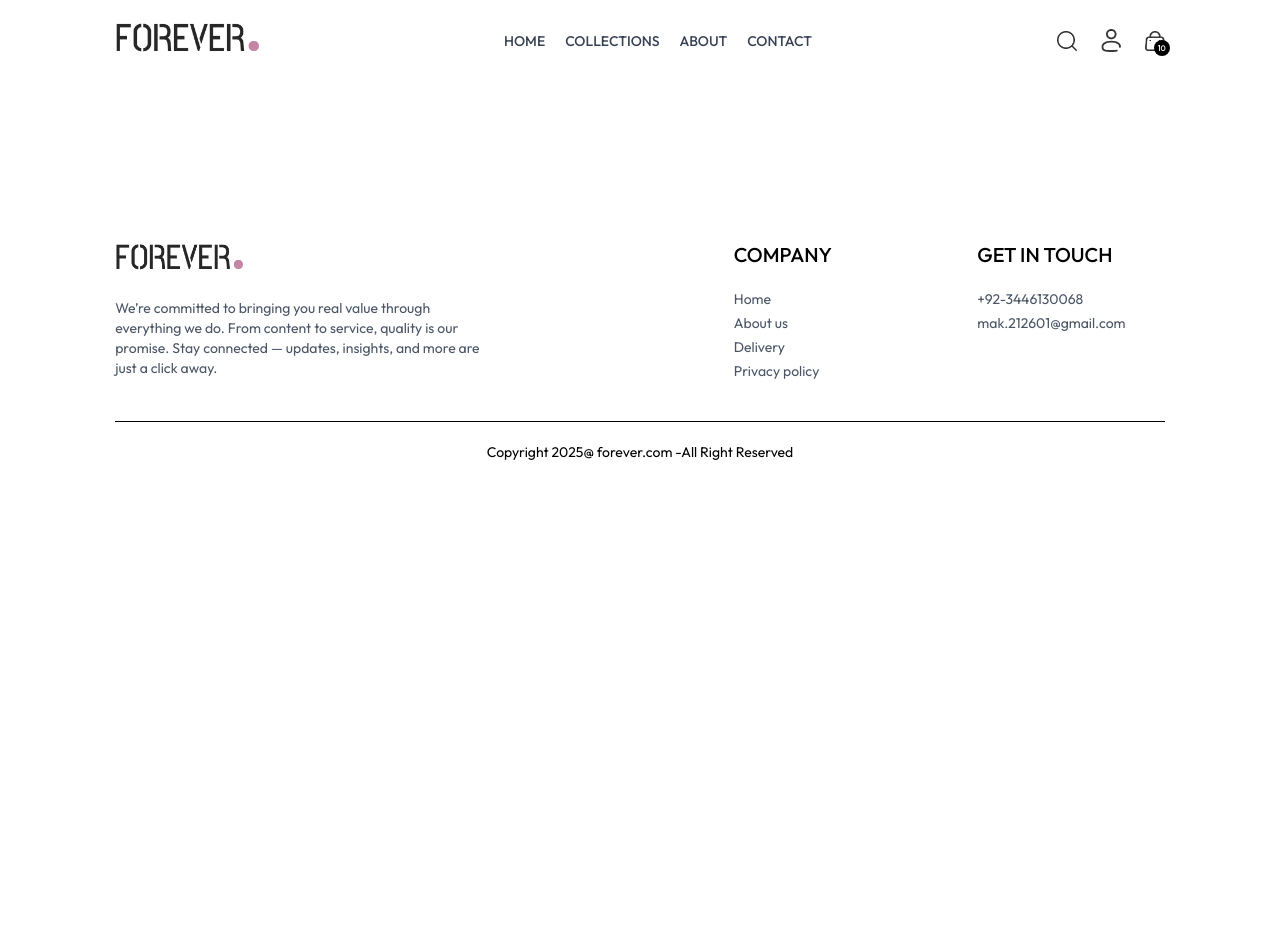
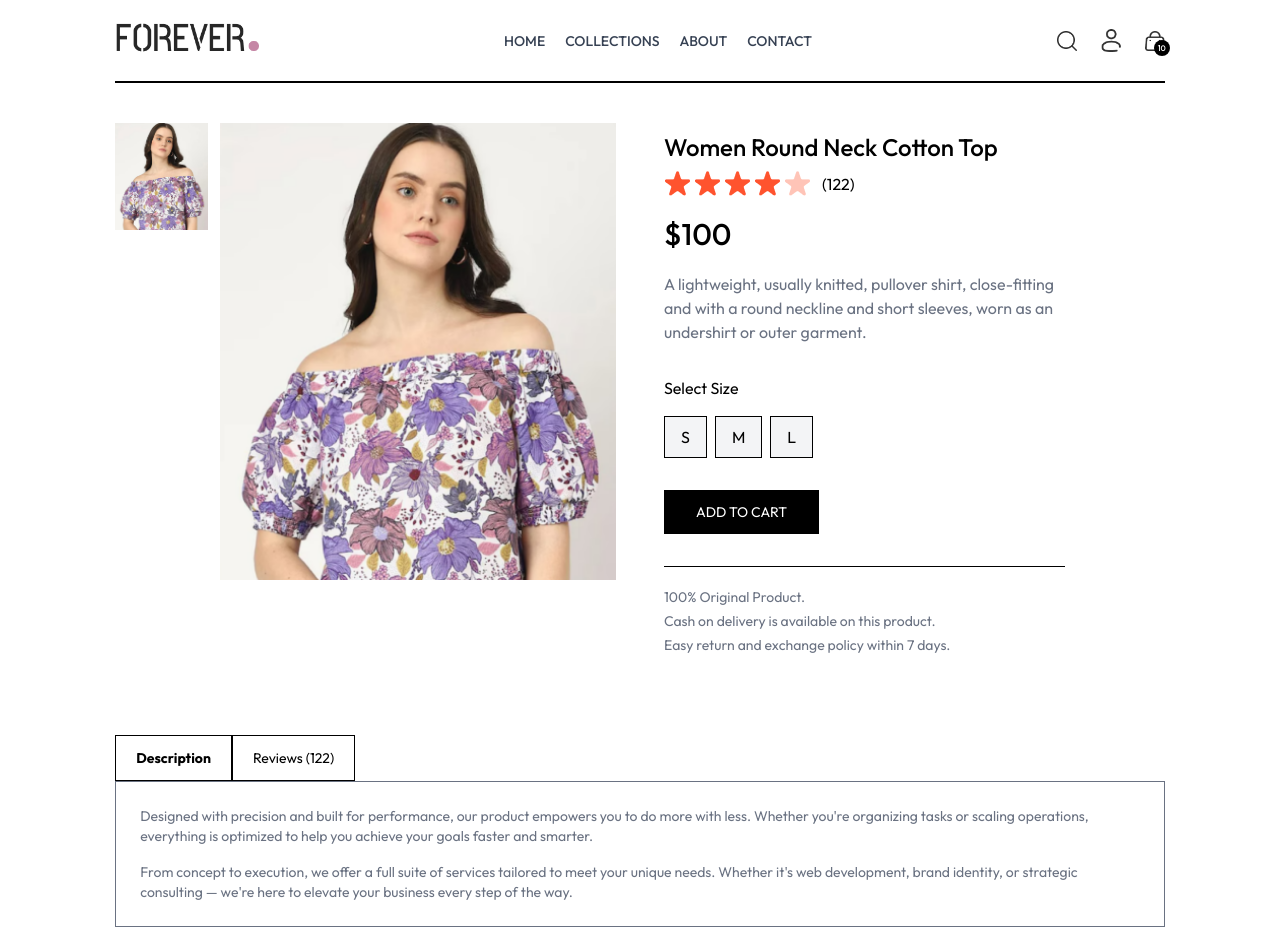
Before and after one commit to Mahmedk77/e-commerce-store, a React (Vite) app: page /product/aaaaa in a window 1280 px wide. Shown: the top 952 px of the page. Before the commit the page ends 800 px from the top, so only its background shows below. Built offline with nearby package versions, Linux system fonts and the light colour scheme.

Commit message:
updated commit

```diff
--- a/package.json
+++ b/package.json
@@ -13,6 +13,7 @@
     "@tailwindcss/vite": "^4.1.11",
     "react": "^19.1.0",
     "react-dom": "^19.1.0",
+    "react-hot-toast": "^2.5.2",
     "react-router": "^7.6.3",
     "react-router-dom": "^7.6.3",
     "tailwindcss": "^4.1.11"
--- a/src/App.css
+++ b/src/App.css
@@ -17,6 +17,10 @@
   font-style: normal;
 }
 
+::-webkit-scrollbar{
+    display: none;
+}
+
 @media(max-width:640px){
     a.active {
         color: white;
--- a/src/App.jsx
+++ b/src/App.jsx
@@ -3,13 +3,14 @@
          Home, Login, Orders, PlaceOrders,
          Product } from './pages/index.js'
 import { Footer, Navbar, Search } from './components'
+import toast, { Toaster } from 'react-hot-toast';
 
 function App() {
 
 
   return (
   <div className='px-4 sm:px-[5vm] md:px-[7vw] lg:px-[9vw]'>
-
+  <Toaster position='bottom-right' />
   <Navbar/>
   <Search />
   <Routes>
--- /dev/null
+++ b/src/components/RelatedProducts.jsx
@@ -0,0 +1,44 @@
+import { useContext, useEffect, useState } from "react"
+import { ShopContext } from "../context/ShopContext"
+import Title from "./Title";
+import ProductsItem from "./ProductsItem";
+
+
+const RelatedProducts = ({category, subCategory}) => {
+  const {products} = useContext(ShopContext);
+  const [related, setRelated] = useState([]);
+
+  useEffect(() => {
+
+    if(products.length > 0){
+        let pc = products.slice();
+        pc = pc.filter((item) => category === item.category);
+        pc = pc.filter((item) => subCategory === item.subCategory);
+
+        setRelated(pc.slice(0,5));
+    }
+  }, [products])
+
+return (
+    <div className="my-24">
+      <div className="text-center text-3xl py-2">
+        <Title text1={"RELATED"} text2={"PRODUCTS"}/>
+      </div>
+      <div className="grid grid-cols-2 md:grid-cols-3 lg:grid-cols-4 gap-4 gap-y-6">
+          {related.map((item, idx) => {
+            return (
+              <ProductsItem
+                key={idx}
+                id={item._id}
+                name={item.name}
+                image={item.image}
+                price={item.price}
+              />
+            );
+          })}
+        </div>
+    </div>
+  )
+}
+
+export default RelatedProducts
--- a/src/components/Search.jsx
+++ b/src/components/Search.jsx
@@ -7,8 +7,8 @@
     const location = useLocation();
     const [visible, setVisible] = useState(false);
     const {showSearch, setShowSearch, search, setSearch} = useContext(ShopContext);
-    console.log(location.pathname);
-    console.log(search)
+    // console.log(location.pathname);
+    // console.log(search)
 
     useEffect(() => {
     setVisible(location.pathname.includes('/collection'));
--- a/src/components/index.js
+++ b/src/components/index.js
@@ -11,3 +11,4 @@
 export {default as Collections} from './Collections.jsx';
 export {default as SidebarItem} from './SidebarItem.jsx';
 export {default as Search} from './Search.jsx';
+export {default as RelatedProducts} from './RelatedProducts.jsx';
--- a/src/context/ShopContext.jsx
+++ b/src/context/ShopContext.jsx
@@ -1,17 +1,49 @@
-import { createContext, use, useState } from "react";
+import { createContext, use, useEffect, useState } from "react";
 import { products } from "../assets/assets.js";
+import toast from "react-hot-toast";
 
 export const ShopContext = createContext();
 
 const ShopContextProvider = (props) => {
     const [showSearch, setShowSearch] = useState(false);
     const [search, setSearch] = useState("");
+    const [cartItems, setCartItems] = useState({});
+
+    const addToCart = async (itemId, size) => {
+
+        let cartData = structuredClone(cartItems);
+        if(!size){
+            toast.error('Please select a size');
+            return;
+        }
+
+        if(cartData[itemId]){
+            if(cartData[itemId][size]){
+                cartData[itemId][size] += 1;
+            }
+            else{
+                cartData[itemId][size] = 1;
+            }
+
+        }else{
+            cartData[itemId] = {};
+            cartData[itemId][size] = 1;
+        }
+
+        setCartItems(cartData);
+    }
+
+    useEffect(()=>{
+        console.log(cartItems);
+
+
+    }, [cartItems])
 
     const currency = "$";
     const delivery_fee = 10;
     const value = {
         products, currency, delivery_fee, showSearch, setShowSearch,
-        search, setSearch
+        search, setSearch, cartItems, setCartItems, addToCart
     }
 
     return (
--- a/src/pages/Collection.jsx
+++ b/src/pages/Collection.jsx
@@ -33,8 +33,6 @@
       productsCopy = productsCopy.filter((item) =>
         item.name.toLowerCase().includes(search.toLowerCase())
       );
-
-
     }
 
     if (sortedOpt) {
--- a/src/pages/Product.jsx
+++ b/src/pages/Product.jsx
@@ -1,11 +1,101 @@
-import React from 'react'
+import React, { useContext, useEffect, useState } from 'react'
+import { useParams } from 'react-router'
+import { ShopContext } from '../context/ShopContext';
+import { assets } from '../assets/assets';
+import { RelatedProducts } from '../components';
 
 const Product = () => {
-  return (
-    <div>
 
+  // const { id } = useParams();
+  const { id } = useParams();
+  const {products, currency, addToCart} = useContext(ShopContext);
+  const [productData, setProductsData] = useState(false);
+  const [image, setImage] = useState('');
+  const [size, setSize] = useState('');
+
+  const fetchProductData = async () => {
+
+    products.map((item) => {
+      if(item._id === id) {
+        setProductsData(item);
+        setImage(item.image[0])
+        return null;
+      }
+    })
+
+  }
+
+  useEffect(()=>{
+    fetchProductData();
+  }, [id])
+
+
+  console.log(id)
+  return productData ?  (
+    <div  className='border-t-2 pt-10 transition-opacity ease-in duration-500 opacity-100'>
+    {/* Product Data */}
+    <div  className='flex gap-12 sm:gap-12 flex-col sm:flex-row'>
+
+      {/* Product Images */}
+      <div  className='flex flex-1 flex-col-reverse gap-3 sm:flex-row'>
+        <div className='flex sm:flex-col overflow-x-auto sm:overflow-y-scroll justify-between sm:justify-normal sm:w-[18.7%] w-full'>
+          {
+            productData.image.map((item, idx) => (
+              <img onClick={()=>setImage(item)} src={item} alt="related images of product" key={idx} className='w-[24%] sm:w-full sm:mb-3 flex-shrink-0 cursor-pointer' />
+            ))
+          }
+        </div>
+        <div className='w-full sm:w-[80%]'>
+          <img src={image} alt="display image at products page"  className='w-full h-auto'/>
+        </div>
+      </div>
+        {/* ------------------------Product Info---------------------------- */}
+        <div className='flex-1'>
+          <h1 className='font-medium text-2xl mt-2'> {productData.name} </h1>
+          <div className='flex items-center gap-1 mt-2'>
+            <img src={assets.star_icon} alt="w-3 5" />
+            <img src={assets.star_icon} alt="w-3 5" />
+            <img src={assets.star_icon} alt="w-3 5" />
+            <img src={assets.star_icon} alt="w-3 5" />
+            <img src={assets.star_dull_icon} alt="w-3 5" />
+            <p className='pl-2'>(122)</p>
+          </div>
+          <p className='mt-5 text-3xl font-medium'> {currency}{productData.price} </p>
+          <p className='mt-5 text-gray-500 md:w-4/5'> {productData.description} </p>
+          <div className='flex flex-col gap-4 my-8'>
+            <p>Select Size</p>
+            <div className='flex gap-2'>
+              {productData.sizes.map((item, idx) => (
+                <button onClick={()=>setSize(item)} className={`cursor-pointer border py-2 px-4 bg-gray-100 ${item === size ? 'border-orange-500' : ""}`} key={idx}> {item} </button>
+              ))}
+            </div>
+          </div>
+          <button onClick={() => addToCart(productData._id, size)} className='cursor-pointer bg-black text-white px-8 py-3 text-sm active:bg-gray-700'>
+            ADD TO CART
+          </button>
+          <hr className='mt-8 sm:w-4/5'/>
+          <div className='text-sm text-gray-500 mt-5 flex flex-col gap-1'>
+            <p>100% Original Product.</p>
+            <p>Cash on delivery is available on this product.</p>
+            <p>Easy return and exchange policy within 7 days.</p>
+          </div>
+        </div>
     </div>
-  )
+      {/*------------------Description & Review------------------------  */}
+    <div className='mt-20'>
+      <div className='flex'>
+        <b className='border py-3 px-5 text-sm'>Description</b>
+        <p className='border py-3 px-5 text-sm'>Reviews (122)</p>
+      </div>
+      <div className='flex flex-col gap-4 border p-6 text-sm text-gray-500'>
+        <p>Designed with precision and built for performance, our product empowers you to do more with less. Whether you're organizing tasks or scaling operations, everything is optimized to help you achieve your goals faster and smarter.</p>
+        <p>From concept to execution, we offer a full suite of services tailored to meet your unique needs. Whether it's web development, brand identity, or strategic consulting — we're here to elevate your business every step of the way.</p>
+      </div>
+    </div>
+    {/*-------------------------Related Products---------------------------- */}
+    <RelatedProducts category={productData.category} subCategory={productData.subCategory} />
+    </div>
+  ) : <div className='opacity-0'></div>
 }
 
 export default Product
```
Also changed, not shown: 1 other file (tests, documents, lock files or other folders).
